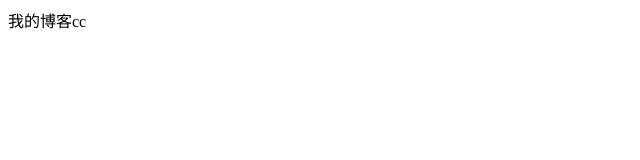
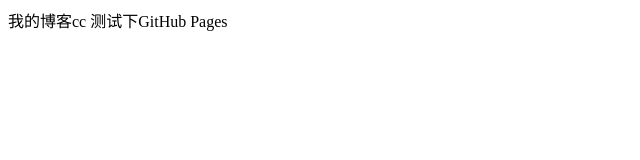
Before and after one commit to chenwei413318/chenwei.github.io, a plain HTML site: page index.html in a window 1280 px wide. Shown: the whole page, without its empty margins (0-640 px from the left). Drawn offline with Linux system fonts and the light colour scheme.

Commit message:
Update index.html

```diff
--- a/index.html
+++ b/index.html
@@ -8,5 +8,6 @@
 </head>
 <body>
     我的博客cc
+    测试下GitHub Pages
 </body>
 </html>
```
